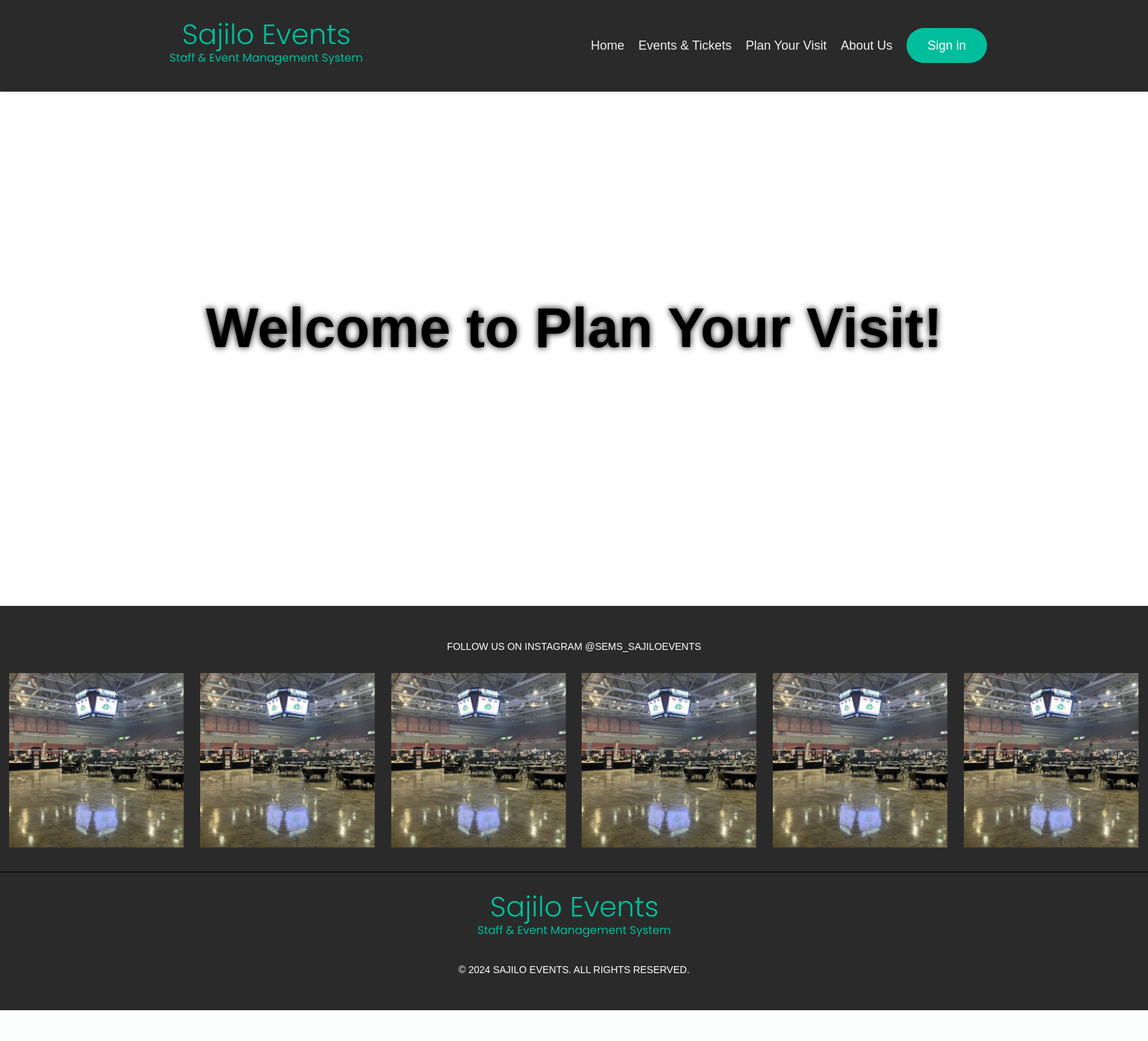
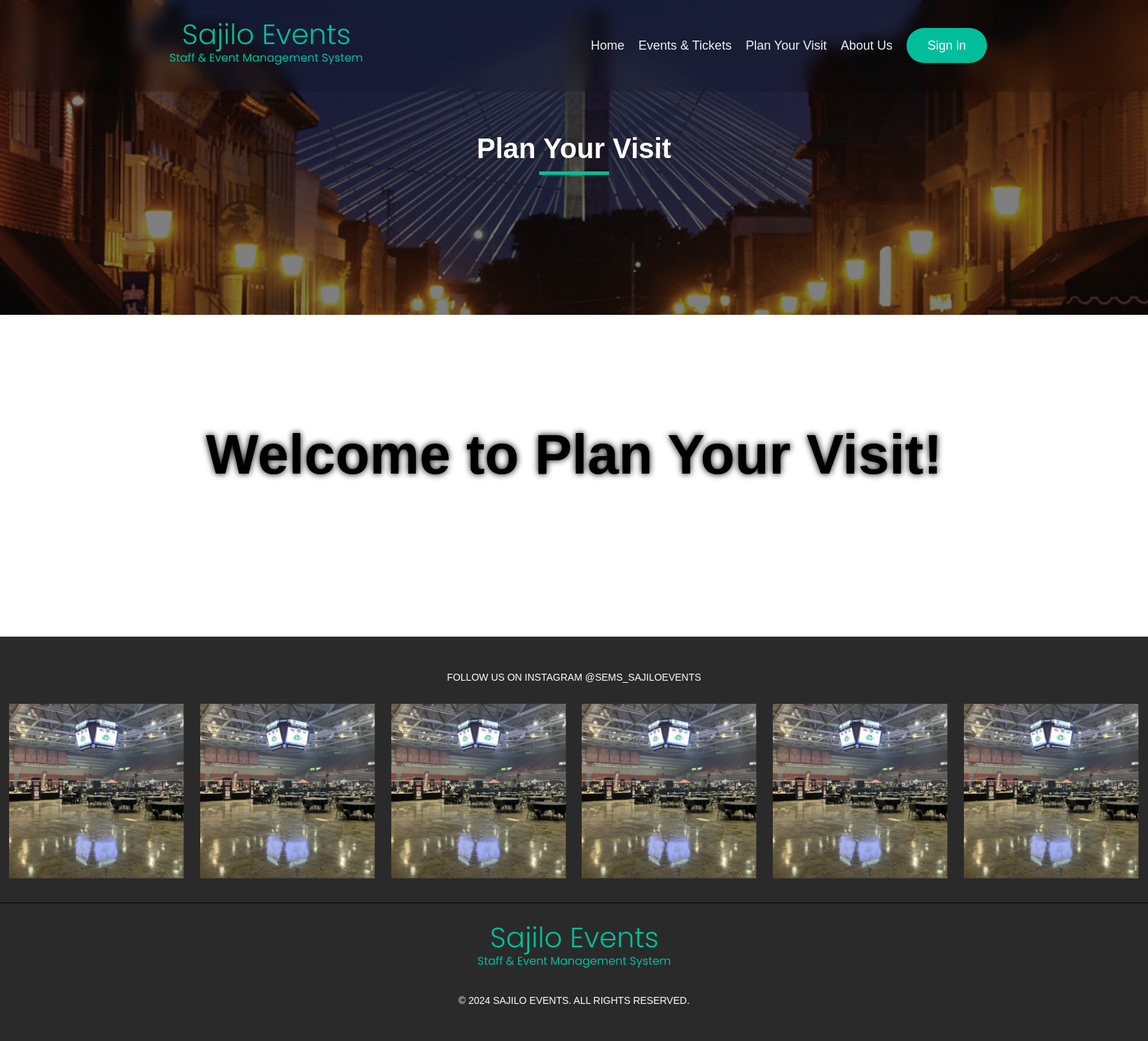
Before and after one commit to SapkotaRajat/FYP_SEMS, a Django app: template SEMS/core/templates/plan-your-visit.html in a window 1640 px wide. Shown: the whole page at 70% size. Before the commit the page ends 1444 px from the top, so only its background shows below. Run offline with Django 5.2, Linux system fonts and the light colour scheme; the template is opened without the code that fills it, so the values that code supplies are empty.

Commit message:
Frontend
Banners
Page titles

```diff
--- a/SEMS/core/templates/about.html
+++ b/SEMS/core/templates/about.html
@@ -1,6 +1,7 @@
 {% extends "base.html" %}
 {% load static %}
 {% block css_file_name %}{% static 'css/style.css' %}{% endblock %}
+{% block page_title  %}About{% endblock %}
 {% block content %}
 <section>
     <h1>
--- a/SEMS/core/templates/base.html
+++ b/SEMS/core/templates/base.html
@@ -14,6 +14,16 @@
 <body>
     <div class="container">
         {% include 'header.html' %}
+        {% if request.path == '/' %}
+        <div class="full-page-image">
+            <img src="{% static 'assets/full-page-img.jpg' %}" alt="Full Page Image">
+        </div>
+        {% else %}
+        <div class="banner-image">
+            <img src="{% static 'assets/placeholder-banner.png' %}" alt="Banner Image">
+            <h1 class="title">{% block page_title %}{% endblock %}</h1>
+        </div>
+        {% endif %}
         {% block content %}
         {% endblock %}
         {% include 'footer.html' %}
--- a/SEMS/core/templates/plan-your-visit.html
+++ b/SEMS/core/templates/plan-your-visit.html
@@ -1,6 +1,7 @@
 {% extends "base.html" %}
 {% load static %}
 {% block css_file_name %}{% static 'css/style.css' %}{% endblock %}
+{% block page_title  %}Plan Your Visit{% endblock %}
 {% block content %}
 <section>
     <h1>
--- a/SEMS/static/css/base.css
+++ b/SEMS/static/css/base.css
@@ -6,8 +6,12 @@
 }
 
 header {
-  background-color: #2A2A2A;
-  box-shadow: 0 0 10px rgba(0, 0, 0, 0.1);
+  background-color: rgba(0, 0, 0, 0.1);
+  position: absolute;
+  width: 100%;
+  z-index: 1000;
+  transition: all 0.3s ease;
+  backdrop-filter: blur(10px);
 }
 header .wrapper {
   display: flex;
@@ -37,10 +41,15 @@ header nav ul li a {
   font-size: 18px;
   transition: all 0.3s ease;
   font-family: 'Source Sans Pro', sans-serif;
+  padding-bottom: 10px;
+  position: relative;
+  border-bottom: 0;
 }
 header nav ul li a:hover {
-  color: #f44336;
+  border-bottom: 2px solid #00BE9C;
+  transition: border-bottom 0.3s ease-in-out;
 }
+
 header .logo a img {
   max-width: 300px;
   width: 100%;
@@ -58,6 +67,56 @@ header .btn a {
   text-decoration: none;
   color: #fff;
   font-size: 18px;
+}
+
+.full-page-image{
+  width: 100%;
+  height: 100vh;
+}
+.full-page-image img{
+  width: 100%;
+  height: 100%;
+  object-fit: cover;
+}
+
+.banner-image{
+  width: 100%;
+  height: 450px;
+  position: relative;
+}
+.banner-image img{
+  width: 100%;
+  height: 100%;
+  object-fit: cover;
+}
+.banner-image h1{
+  position: absolute;
+  top: 50%;
+  left: 50%;
+  transform: translate(-50%, -50%);
+  color: #fff;
+  font-size: 40px;
+  font-weight: 700;
+  font-family: 'Source Sans Pro', sans-serif;
+}
+.banner-image h1::after{
+  content: '';
+  display: block;
+  width: 100px;
+  height: 5px;
+  background-color: #00BE9C;
+  margin: 10px auto;
+}
+
+/* background overlay */
+.banner-image::before{
+  content: '';
+  position: absolute;
+  top: 0;
+  left: 0;
+  width: 100%;
+  height: 100%;
+  background-color: rgba(0, 0, 0, 0.5);
 }
 
 /* Footer */
--- a/SEMS/static/css/style.css
+++ b/SEMS/static/css/style.css
@@ -8,7 +8,7 @@
 section{
     position: relative;
     width: 100%;
-    height: calc(100vh - 125px);
+    height: 400px;
     display: flex;
     justify-content: center;
     align-items: center;
--- a/SEMS/ticket_purchase/templates/ticket_purchase.html
+++ b/SEMS/ticket_purchase/templates/ticket_purchase.html
@@ -1,6 +1,8 @@
 {% extends "base.html" %}
 {% load static %}
 {% block css_file_name %}{% static 'css/style.css' %}{% endblock %}
+
+{% block page_title  %}Ticket Purchase{% endblock %}
 {% block content %}
 <section>
     <h1>
--- a/SEMS/user_authentication/templates/forgot-password.html
+++ b/SEMS/user_authentication/templates/forgot-password.html
@@ -1,6 +1,7 @@
 {% extends "base.html" %}
 {% load static %}
 {% block css_file_name %}{% static 'css/forms.css' %}{% endblock %}
+{% block page_title  %}Forgot Password{% endblock %}
 {% block content %}
 
 
--- a/SEMS/user_authentication/templates/login.html
+++ b/SEMS/user_authentication/templates/login.html
@@ -1,6 +1,7 @@
 {% extends "base.html" %}
 {% load static %}
 {% block css_file_name %}{% static 'css/forms.css' %}{% endblock %}
+{% block page_title  %}Login{% endblock %}
 {% block content %}
 
 
--- a/SEMS/user_authentication/templates/register.html
+++ b/SEMS/user_authentication/templates/register.html
@@ -1,6 +1,7 @@
 {% extends "base.html" %}
 {% load static %}
 {% block css_file_name %}{% static 'css/forms.css' %}{% endblock %}
+{% block page_title  %}Register{% endblock %}
 {% block content %}
 
 <form method="post" class="registration-form">
```
Also changed, not shown: SEMS/static/assets/full-page-img.jpg (added), SEMS/static/assets/full-page-img.webp (added), SEMS/static/assets/placeholder-banner.png (added).
